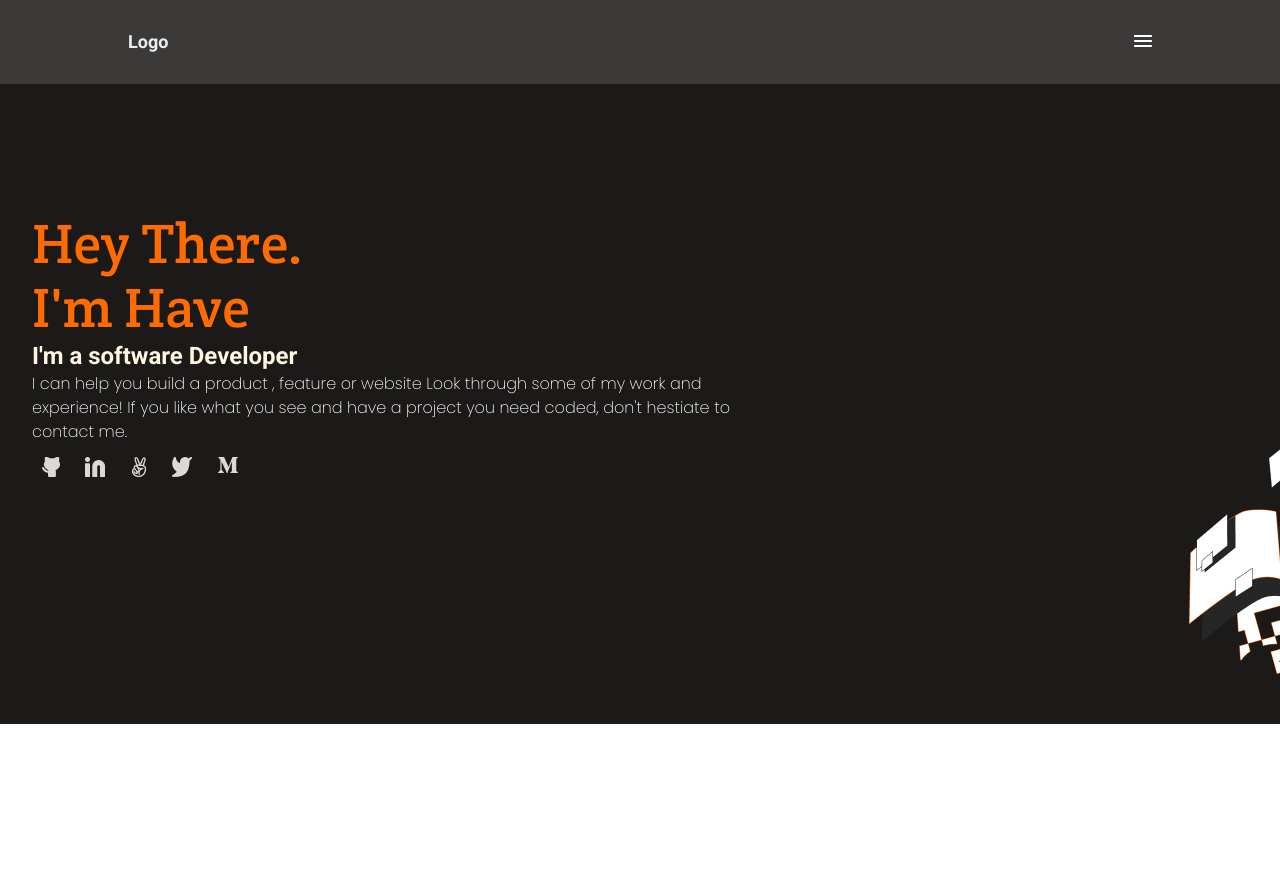
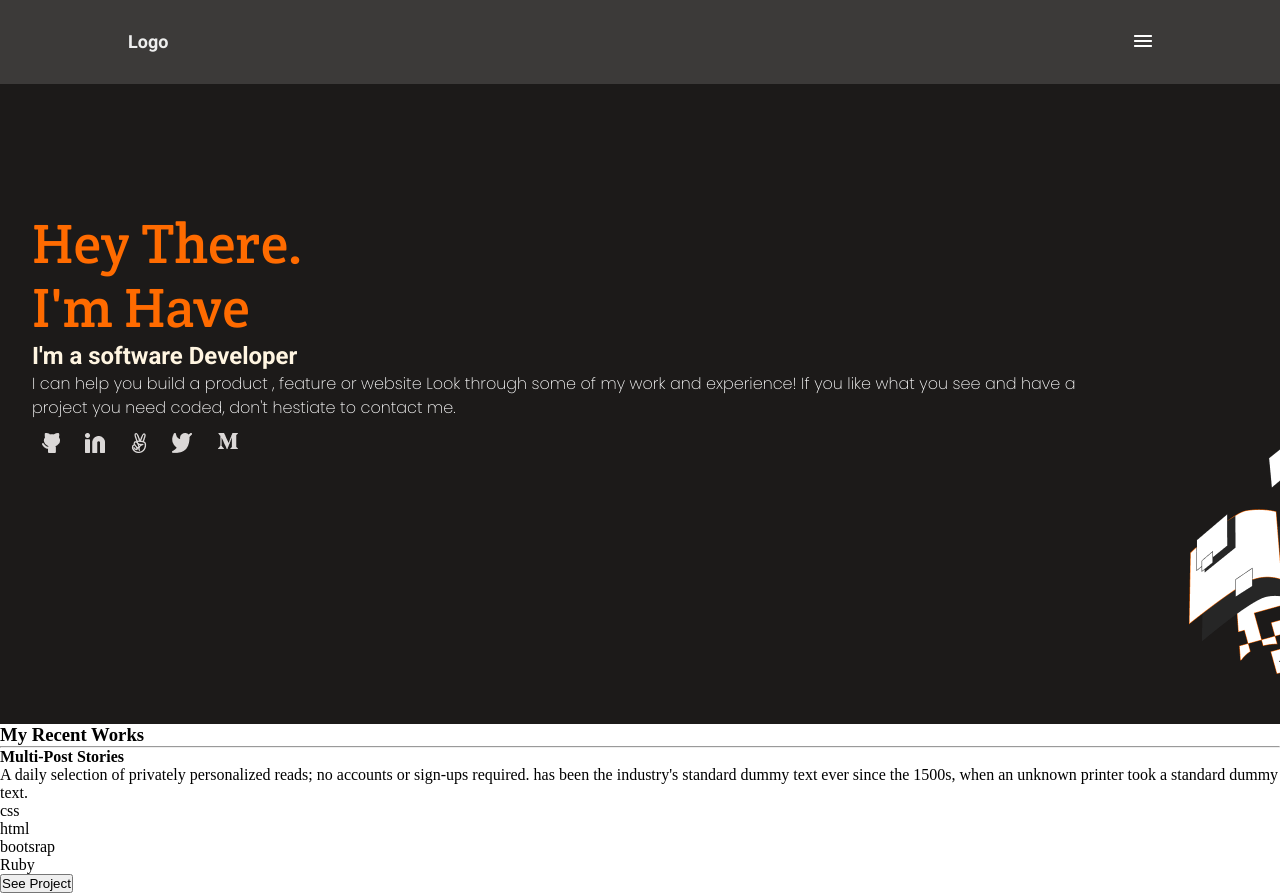
Before and after one commit to Have-Samuel/mobile-ver, a plain HTML site: page index.html in a window 1280 px wide. Before the commit the page ends 800 px from the top, so only its background shows below. Drawn offline with Linux system fonts and the light colour scheme.

Commit message:
Add an image and modified HTML & CSS files

```diff
--- a/index.html
+++ b/index.html
@@ -33,6 +33,24 @@
       <li><img class="item" src="images/Mail1.png" alt="mail"></li>
     </ul>
   </section>
+  <section class="recent-stories">
+    <h3>My Recent Works</h3>
+    <hr>
+    <h4>Multi-Post Stories</h4>
+    <p>A daily selection of privately personalized reads; no accounts or sign-ups required. has been the industry's standard dummy text ever since the 1500s, when an unknown printer took a standard dummy text.</p>
+    <ul>
+      <li>css</li>
+      <li>html</li>
+      <li>bootsrap</li>
+      <li>Ruby</li>
+    </ul>
+    <a href="#" class="see__project
+    "><button>See Project</button></a>
+  </section>
+  <section class="section-cards">
+    <section class="section1">
 
+    </section>
+  </section>
 </body>
 </html>
--- a/style.css
+++ b/style.css
@@ -67,7 +67,7 @@
   text-align: left;
   margin-left: 2rem;
   margin-right: 2rem;
-  width: 58%;
+  width: 84%;
   color: #fff;
 }
 
```
Also changed, not shown: images/Placeholder.png (added).
